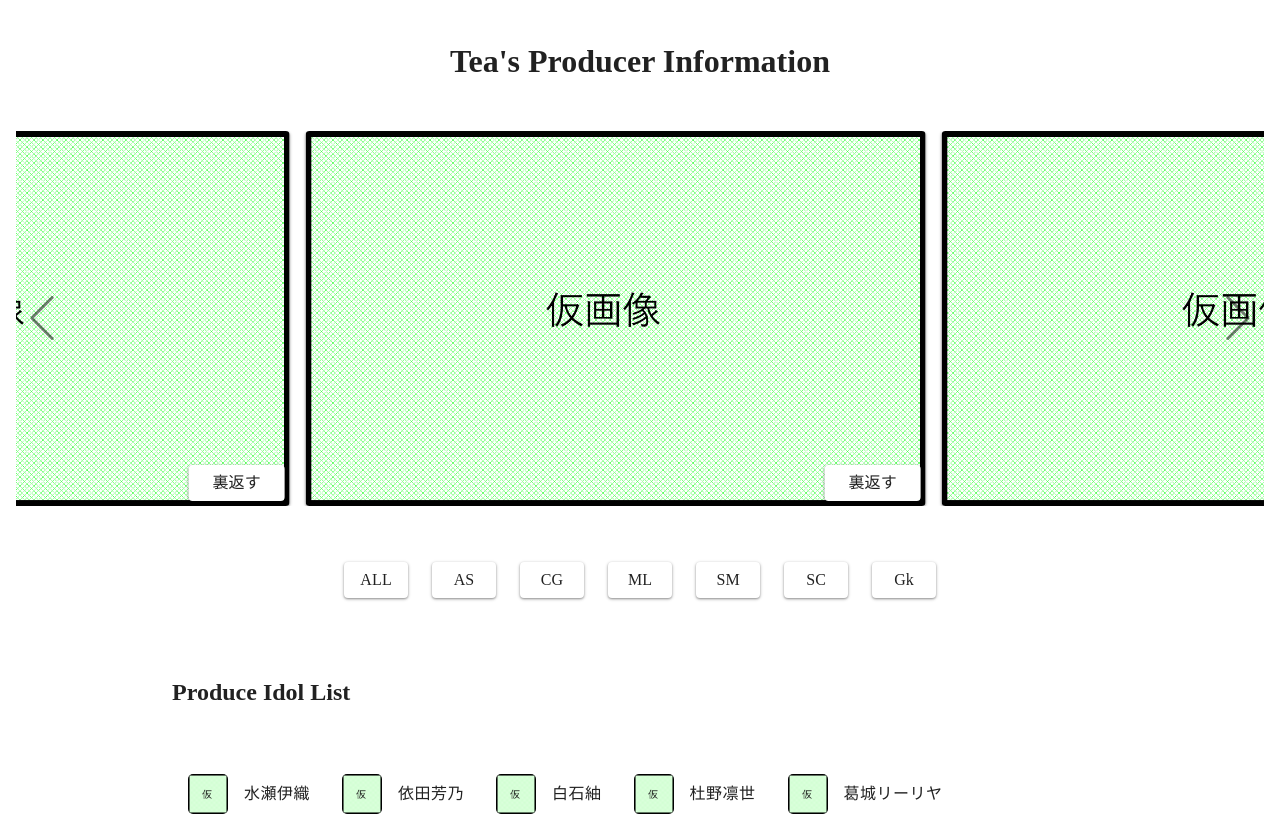
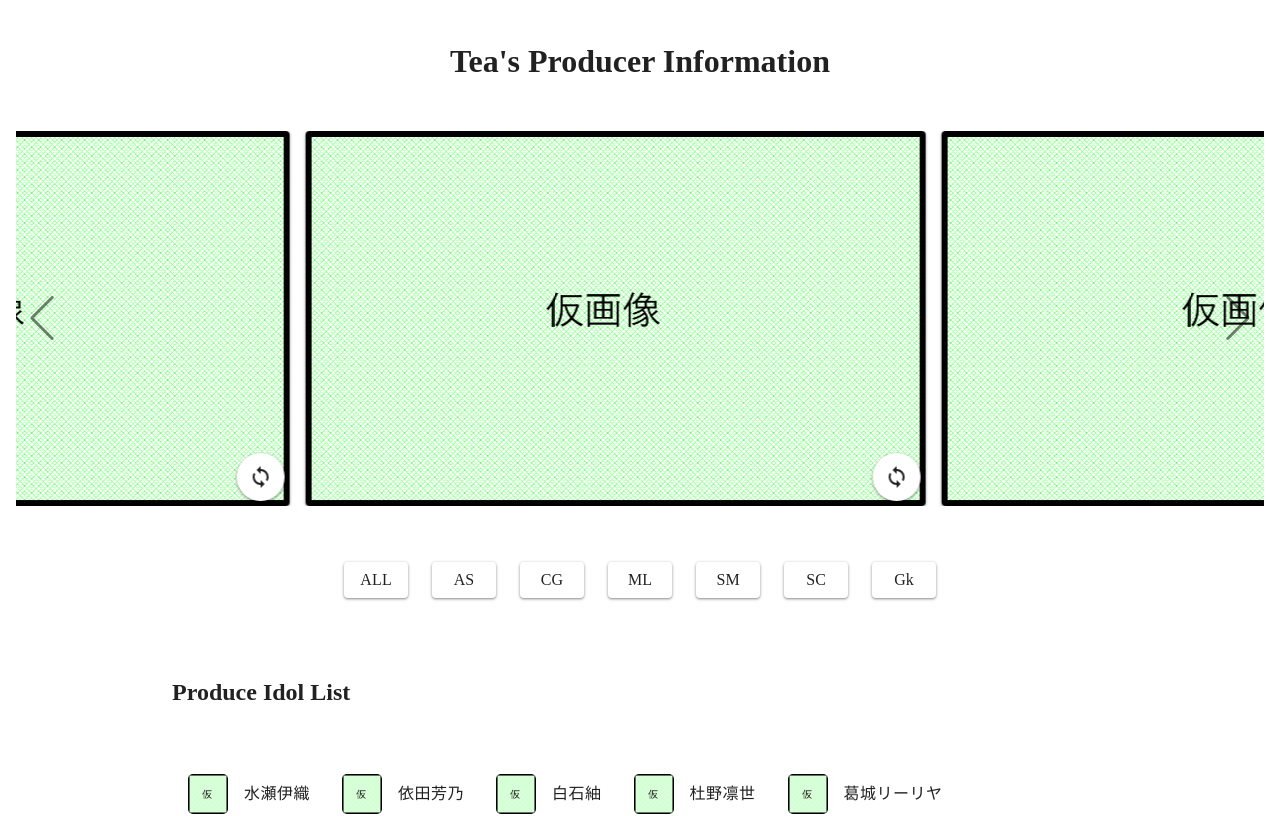
Before and after one commit to teakatara/imas-business-card-hp, a Vue app: page / in a window 1280 px wide. Shown: the top 816 px of the page. Built offline with nearby package versions, Linux system fonts and the light colour scheme; a small style sheet from the web is missing.

Commit message:
裏返すボタンにアイコンを追加

```diff
--- a/package.json
+++ b/package.json
@@ -17,6 +17,7 @@
     "vuetify": "^4.1.4"
   },
   "devDependencies": {
+    "@mdi/js": "^7.4.47",
     "@trivago/prettier-plugin-sort-imports": "^6.0.2",
     "@types/node": "^24.13.2",
     "@vitejs/plugin-vue": "^6.0.7",
--- a/src/components/BusinessCard.vue
+++ b/src/components/BusinessCard.vue
@@ -1,4 +1,5 @@
 <script setup lang="ts">
+import { mdiSync } from "@mdi/js";
 import { VBtn, VCard } from "vuetify/components";
 
 // defineProps の受け取り方を元の形に合わせ、すべてテンプレートで使えるように修正
@@ -34,7 +35,7 @@ const { isFrontFaceVisible, businessCardFrontFaceImageSrc, businessCardBackFaceI
     <link rel="preload" as="image" :href="businessCardFrontFaceImageSrc" />
     <link rel="preload" as="image" :href="businessCardBackFaceImageSrc" />
 
-    <v-btn @click="onClickToggleFace" class="reverse-button">裏返す</v-btn>
+    <v-btn @click="onClickToggleFace" class="reverse-button" :icon="mdiSync" />
   </v-card>
 </template>
 
--- a/src/main.ts
+++ b/src/main.ts
@@ -2,11 +2,20 @@ import { createApp } from "vue";
 
 import "unfonts.css";
 import { createVuetify } from "vuetify";
+import { aliases, mdi } from "vuetify/iconsets/mdi-svg";
 import "vuetify/styles";
 
 import App from "./App.vue";
 import "./main.css";
 
-const vuetify = createVuetify();
+const vuetify = createVuetify({
+  icons: {
+    defaultSet: "mdi",
+    aliases,
+    sets: {
+      mdi,
+    },
+  },
+});
 
 createApp(App).use(vuetify).mount("#app");
```
Also changed, not shown: 1 other file (tests, documents, lock files or other folders).
